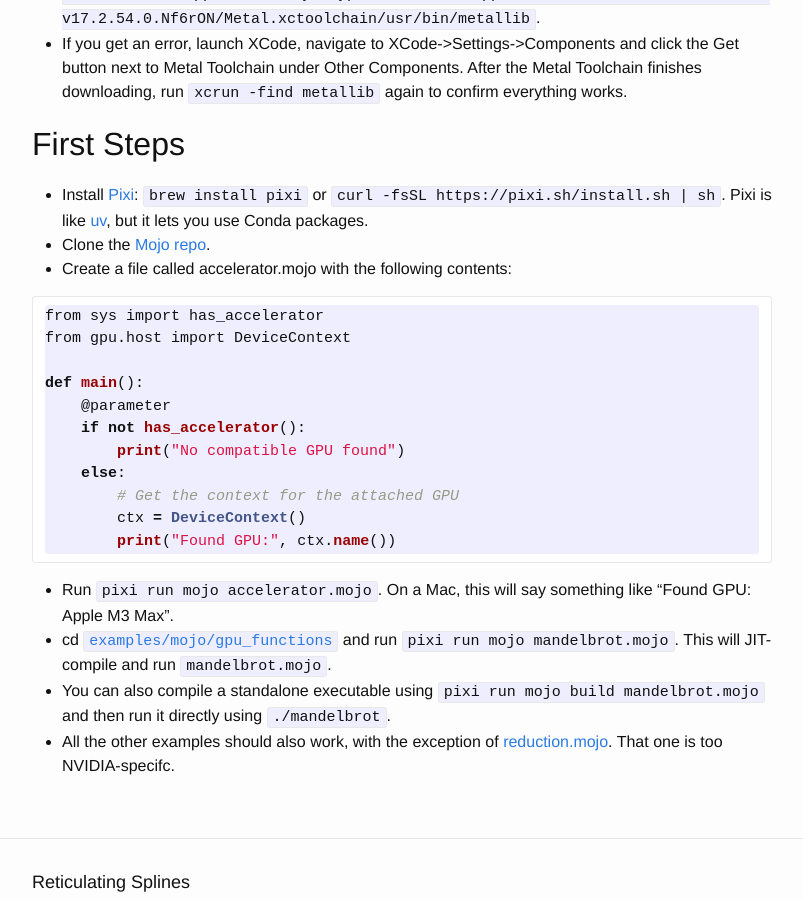
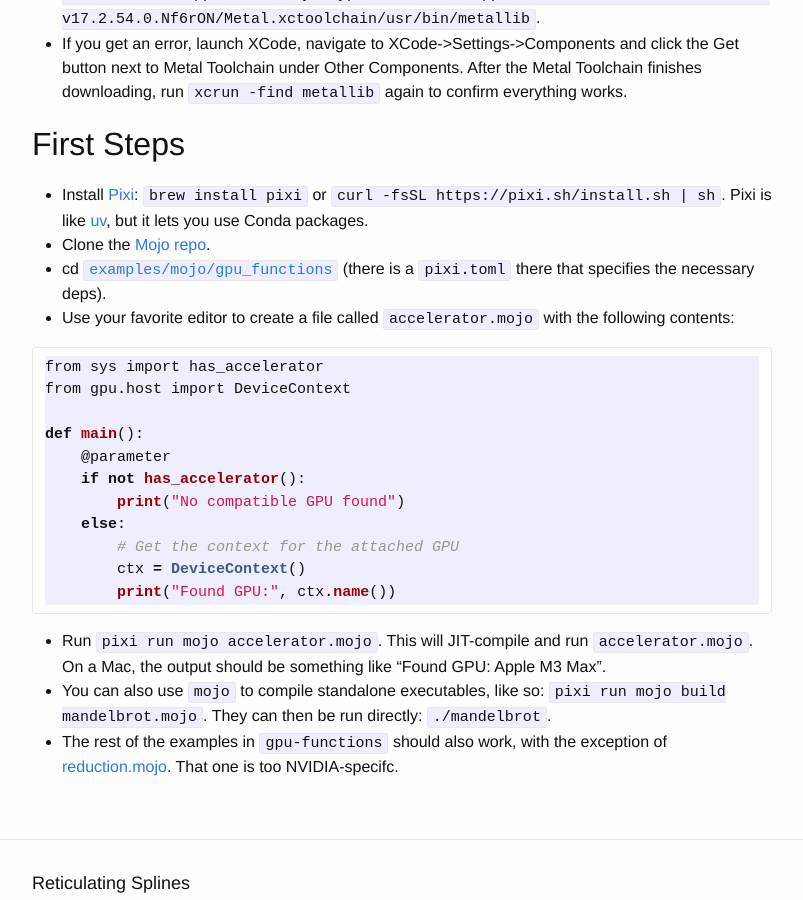
Before and after one commit to vglazer/vglazer.github.io, a Jekyll site: the page built from _posts/2025-11-15-mojo-first-steps.md, in a window 1280 px wide and 900 px high, scrolled down 965 px. Shown: the whole window, without its empty margins (238-1041 px from the left). Built offline with Jekyll 4.4.1, drawn with Linux system fonts in a browser that asks for light colours; nearby versions of some CDN libraries.

Commit message:
Some rearranging

````diff
--- a/_posts/2025-11-15-mojo-first-steps.md
+++ b/_posts/2025-11-15-mojo-first-steps.md
@@ -27,7 +27,8 @@ categories: Metal Mojo MPS ROCm Triton Python GPUs
 
 * Install [Pixi](https://github.com/prefix-dev/pixi): `brew install pixi` or `curl -fsSL https://pixi.sh/install.sh | sh`. Pixi is like [uv](https://docs.astral.sh/uv/), but it lets you use Conda packages.
 * Clone the [Mojo repo](https://github.com/modular/modular/).
-* Create a file called accelerator.mojo with the following contents:
+* cd [`examples/mojo/gpu_functions`](https://github.com/modular/modular/tree/main/examples/mojo/gpu-functions) (there is a `pixi.toml` there that specifies the necessary deps).
+* Use your favorite editor to create a file called `accelerator.mojo` with the following contents:
 
 ```python
 from sys import has_accelerator
@@ -42,7 +43,7 @@ def main():
         ctx = DeviceContext()
         print("Found GPU:", ctx.name())
 ```
-* Run `pixi run mojo accelerator.mojo`. On a Mac, this will say something like "Found GPU: Apple M3 Max".
-* cd [`examples/mojo/gpu_functions`](https://github.com/modular/modular/tree/main/examples/mojo/gpu-functions) and run `pixi run mojo mandelbrot.mojo`. This will JIT-compile and run `mandelbrot.mojo`.
-* You can also compile a standalone executable using `pixi run mojo build mandelbrot.mojo` and then run it directly using `./mandelbrot`.
-* All the other examples should also work, with the exception of [reduction.mojo](https://github.com/modular/modular/blob/main/examples/mojo/gpu-functions/reduction.mojo). That one is too NVIDIA-specifc.
+
+* Run `pixi run mojo accelerator.mojo`. This will JIT-compile and run `accelerator.mojo`. On a Mac, the output should be something like "Found GPU: Apple M3 Max".
+* You can also use `mojo` to compile standalone executables, like so: `pixi run mojo build mandelbrot.mojo`. They can then be run directly: `./mandelbrot`.
+* The rest of the examples in `gpu-functions` should also work, with the exception of [reduction.mojo](https://github.com/modular/modular/blob/main/examples/mojo/gpu-functions/reduction.mojo). That one is too NVIDIA-specifc.
````
